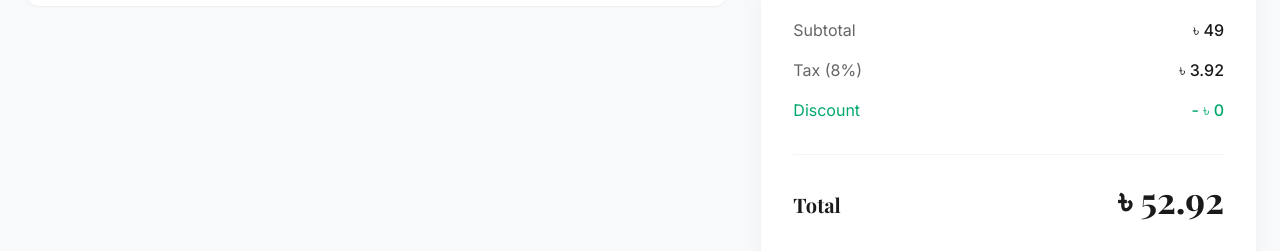
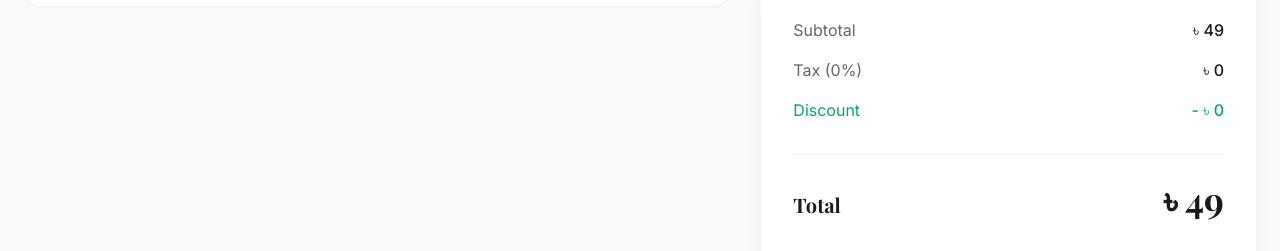
Before and after one commit to Mr-Rafiqul-Islam/yoga-with-doctor, a Next.js app: page /checkout/review in a window 1280 px wide. Shown: the part 549-800 px from the top of the page. Built offline with nearby package versions, Linux system fonts and the light colour scheme; no server answers; sample sign-in values are in the browser's storage; a web font is replaced by a local one.

Commit message:
fix: Update tax calculation to 0% in CheckoutReviewContent and OrderTotalCard components, and adjust PaymentProviderSelect styles for consistency

```diff
--- a/src/features/checkout/CheckoutReviewContent.tsx
+++ b/src/features/checkout/CheckoutReviewContent.tsx
@@ -82,7 +82,7 @@ export function CheckoutReviewContent() {
   const currency = courseResponse?.data?.course?.productData?.currency ?? "BDT";
 
   const subtotal = orderItem.price;
-  const tax = Math.round(subtotal * CHECKOUT_REVIEW.taxRate * 100) / 100;
+  const tax = Math.round(subtotal * 0 * 100) / 100;
 
   const handleApplyPromo = () => {
     setDiscountApplied(0);
--- a/src/features/checkout/components/OrderTotalCard.tsx
+++ b/src/features/checkout/components/OrderTotalCard.tsx
@@ -34,7 +34,7 @@ export function OrderTotalCard({
             </span>
           </div>
           <div className="flex items-center justify-between text-muted">
-            <span>Tax (8%)</span>
+            <span>Tax (0%)</span>
             <span className="font-medium text-foreground">
               {formatCheckoutPrice(tax, currency)}
             </span>
--- a/src/features/checkout/components/PaymentProviderSelect.tsx
+++ b/src/features/checkout/components/PaymentProviderSelect.tsx
@@ -50,7 +50,7 @@ export function PaymentProviderSelect({ value, onChange, disabled }: PaymentProv
               key={opt.id}
               htmlFor={inputId}
               className={[
-                "relative flex cursor-pointer items-start gap-4 rounded-xl border-2 border-gray-100 bg-white p-4 transition-all dark:border-gray-700 dark:bg-surface-dark/80",
+                "relative flex cursor-pointer items-start gap-4 rounded-xl border-2 border-gray-100 bg-white p-4 transition-all dark:border-gray-700 dark:bg-surface",
                 disabled ? "cursor-not-allowed opacity-60" : "hover:border-gray-200 dark:hover:border-gray-600",
                 checked && opt.id === "SSL" && "border-primary ring-2 ring-primary/20",
                 checked && opt.id === "BKASH" && "border-[#E2136E] ring-2 ring-[#E2136E]/25",
```
